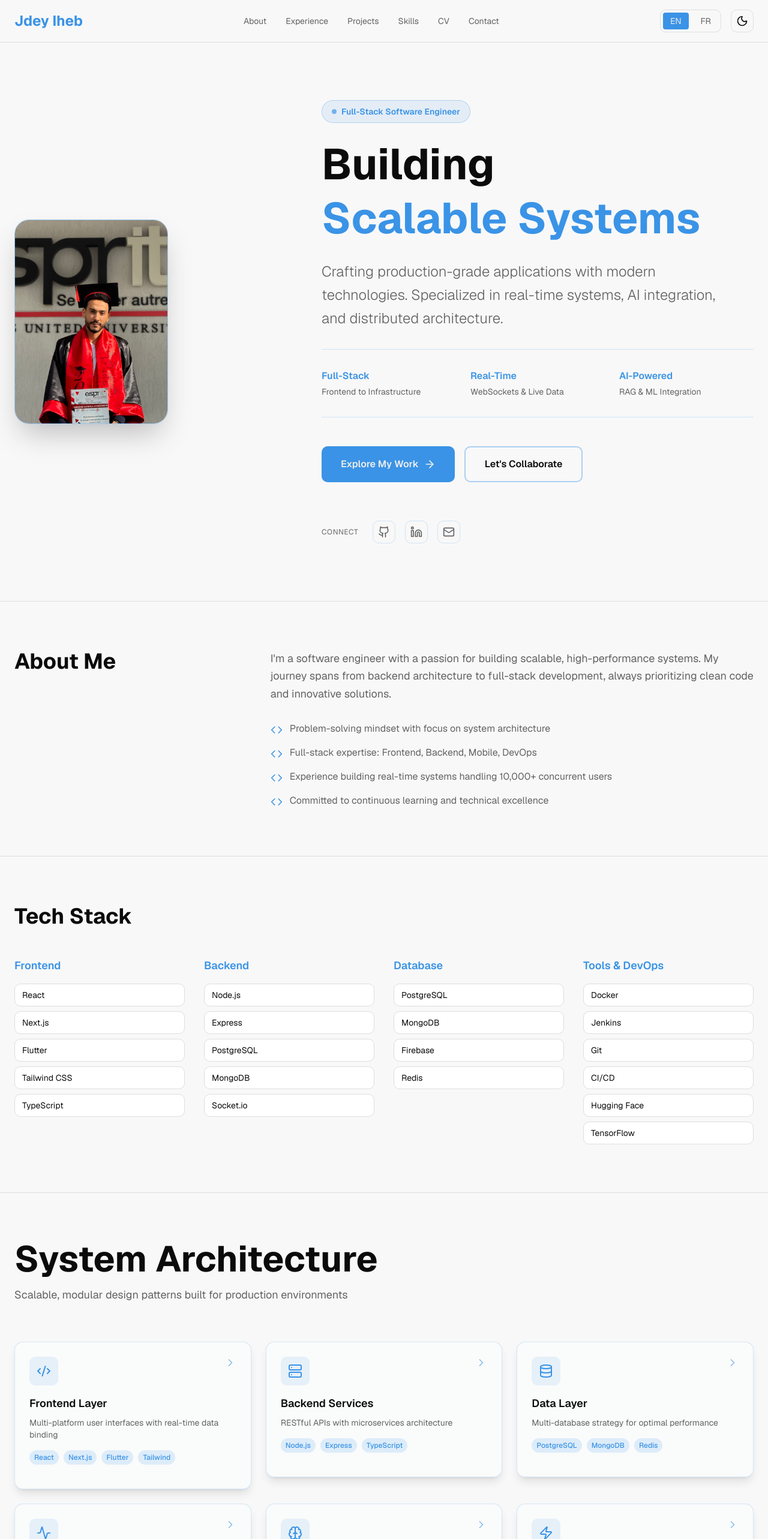
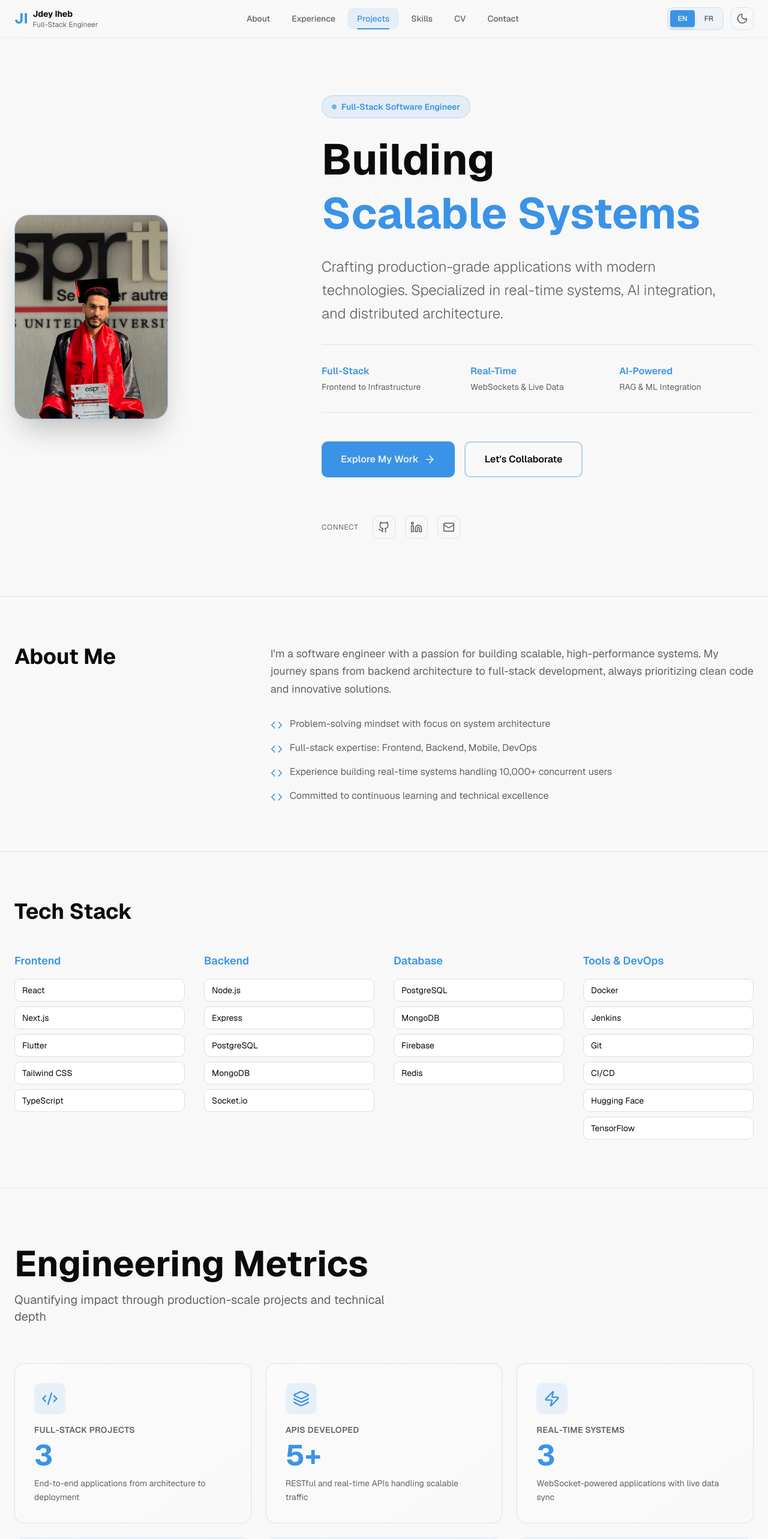
Before and after one commit to ihebjdey2/portfolio-creation, a Next.js app: page / in a window 1280 px wide. Shown: the top 2566 px of the page at 60% size. Built offline with nearby package versions, Linux system fonts and the light colour scheme.

Commit message:
feat: add premium sticky nav bar and metrics section\n\nImplement glassmorphism nav bar with active section detection\nand animated metrics section with bilingual support.

```diff
--- a/app/page.tsx
+++ b/app/page.tsx
@@ -7,6 +7,7 @@ import { Header } from '@/components/header'
 import { ProjectCard } from '@/components/project-card'
 import { TungoCaseStudy } from '@/components/tungo-case-study'
 import { ArchitectureSection } from '@/components/architecture-section'
+import { MetricsSection } from '@/components/metrics-section'
 import { useState } from 'react'
 
 const skillsData = {
@@ -470,6 +471,9 @@ export default function Home() {
         </div>
       </section>
 
+      {/* Metrics Section */}
+      <MetricsSection language={language} />
+
       {/* Architecture Section */}
       <ArchitectureSection language={language} />
 
--- a/components/header.tsx
+++ b/components/header.tsx
@@ -1,7 +1,7 @@
 'use client'
 
-import { useState } from 'react'
-import { Menu, X, Moon, Sun, Globe } from 'lucide-react'
+import { useState, useEffect } from 'react'
+import { Menu, X, Moon, Sun } from 'lucide-react'
 import { useTheme } from '@/lib/theme-context'
 import { useLanguage, Language } from '@/lib/language-context'
 import { translations } from '@/lib/translations'
@@ -17,6 +17,7 @@ const navigation = [
 
 export function Header() {
   const [mobileMenuOpen, setMobileMenuOpen] = useState(false)
+  const [activeSection, setActiveSection] = useState('')
   const { theme, toggleTheme } = useTheme()
   const { language, setLanguage } = useLanguage()
   const t = translations[language]
@@ -25,33 +26,71 @@ export function Header() {
     setLanguage(lang)
   }
 
+  // Detect active section on scroll
+  useEffect(() => {
+    const handleScroll = () => {
+      const sections = navigation.map(item => item.name)
+      for (const section of sections) {
+        const element = document.getElementById(section)
+        if (element) {
+          const rect = element.getBoundingClientRect()
+          if (rect.top <= 100 && rect.bottom >= 100) {
+            setActiveSection(section)
+            break
+          }
+        }
+      }
+    }
+
+    window.addEventListener('scroll', handleScroll)
+    return () => window.removeEventListener('scroll', handleScroll)
+  }, [])
+
+  const isNavItemActive = (itemName: string) => activeSection === itemName
+
   return (
-    <header className="sticky top-0 z-50 border-b border-border bg-background/95 backdrop-blur">
-      <div className="max-w-7xl mx-auto px-6 py-4 flex items-center justify-between">
-        <div className="text-2xl font-bold text-primary">Jdey Iheb</div>
+    <header className="sticky top-0 z-50 border-b border-primary/10 bg-background/30 backdrop-blur-xl supports-[backdrop-filter]:bg-background/20">
+      <div className="max-w-7xl mx-auto px-6 py-3 flex items-center justify-between">
+        {/* Logo */}
+        <a href="#" className="flex items-center gap-2 group">
+          <div className="text-2xl font-bold bg-gradient-to-r from-primary to-accent bg-clip-text text-transparent group-hover:opacity-80 transition-opacity">
+            JI
+          </div>
+          <div className="hidden sm:block">
+            <p className="text-sm font-bold text-foreground">Jdey Iheb</p>
+            <p className="text-xs text-muted-foreground">Full-Stack Engineer</p>
+          </div>
+        </a>
 
         {/* Desktop Navigation */}
-        <nav className="hidden md:flex items-center gap-8">
+        <nav className="hidden md:flex items-center gap-1">
           {navigation.map((item) => (
             <a
               key={item.name}
               href={item.href}
-              className="text-sm text-muted-foreground hover:text-foreground transition-colors"
+              className={`px-4 py-2 text-sm font-medium rounded-lg transition-all duration-300 relative ${
+                isNavItemActive(item.name)
+                  ? 'text-primary bg-primary/10'
+                  : 'text-muted-foreground hover:text-foreground hover:bg-primary/5'
+              }`}
             >
               {t.nav[item.name as keyof typeof t.nav]}
+              {isNavItemActive(item.name) && (
+                <span className="absolute bottom-0 left-4 right-4 h-0.5 bg-gradient-to-r from-primary to-accent rounded-full"></span>
+              )}
             </a>
           ))}
         </nav>
 
         {/* Desktop Controls */}
-        <div className="hidden md:flex items-center gap-4">
-          {/* Language Selector */}
-          <div className="flex items-center gap-2 border border-border rounded-lg p-1">
+        <div className="hidden md:flex items-center gap-3">
+          {/* Language Selector - Premium */}
+          <div className="flex items-center gap-1 p-1 rounded-lg bg-primary/5 border border-primary/20 hover:border-primary/40 transition-all duration-300">
             <button
               onClick={() => handleLanguageChange('en')}
-              className={`px-3 py-1 rounded text-sm transition-colors ${
+              className={`px-3 py-1.5 rounded text-xs font-semibold transition-all duration-300 ${
                 language === 'en'
-                  ? 'bg-primary text-primary-foreground'
+                  ? 'bg-primary text-primary-foreground shadow-md'
                   : 'text-muted-foreground hover:text-foreground'
               }`}
             >
@@ -59,9 +98,9 @@ export function Header() {
             </button>
             <button
               onClick={() => handleLanguageChange('fr')}
-              className={`px-3 py-1 rounded text-sm transition-colors ${
+              className={`px-3 py-1.5 rounded text-xs font-semibold transition-all duration-300 ${
                 language === 'fr'
-                  ? 'bg-primary text-primary-foreground'
+                  ? 'bg-primary text-primary-foreground shadow-md'
                   : 'text-muted-foreground hover:text-foreground'
               }`}
             >
@@ -69,10 +108,10 @@ export function Header() {
             </button>
           </div>
 
-          {/* Theme Toggle */}
+          {/* Theme Toggle - Premium */}
           <button
             onClick={toggleTheme}
-            className="p-2 rounded-lg border border-border hover:bg-secondary transition-colors"
+            className="p-2 rounded-lg border border-primary/20 hover:border-primary/40 hover:bg-primary/5 text-muted-foreground hover:text-primary transition-all duration-300"
             aria-label="Toggle theme"
           >
             {theme === 'dark' ? <Sun size={20} /> : <Moon size={20} />}
@@ -84,7 +123,7 @@ export function Header() {
           {/* Mobile Theme Toggle */}
           <button
             onClick={toggleTheme}
-            className="p-2 rounded-lg hover:bg-secondary transition-colors"
+            className="p-2 rounded-lg hover:bg-primary/5 text-muted-foreground hover:text-primary transition-all duration-300"
             aria-label="Toggle theme"
           >
             {theme === 'dark' ? <Sun size={20} /> : <Moon size={20} />}
@@ -92,21 +131,25 @@ export function Header() {
 
           <button
             onClick={() => setMobileMenuOpen(!mobileMenuOpen)}
-            className="text-foreground"
+            className="p-2 rounded-lg hover:bg-primary/5 text-foreground transition-all duration-300"
           >
             {mobileMenuOpen ? <X size={24} /> : <Menu size={24} />}
           </button>
         </div>
       </div>
 
-      {/* Mobile Navigation */}
+      {/* Mobile Navigation - Premium Glass Effect */}
       {mobileMenuOpen && (
-        <nav className="md:hidden border-t border-border bg-secondary/50 p-4 space-y-3">
+        <nav className="md:hidden border-t border-primary/10 bg-background/50 backdrop-blur-lg p-4 space-y-2 animate-fade-in">
           {navigation.map((item) => (
             <a
               key={item.name}
               href={item.href}
-              className="block text-sm text-muted-foreground hover:text-foreground transition-colors py-2"
+              className={`block px-4 py-3 rounded-lg text-sm font-medium transition-all duration-300 ${
+                isNavItemActive(item.name)
+                  ? 'bg-primary/15 text-primary border border-primary/30'
+                  : 'text-muted-foreground hover:text-foreground hover:bg-primary/5'
+              }`}
               onClick={() => setMobileMenuOpen(false)}
             >
               {t.nav[item.name as keyof typeof t.nav]}
@@ -114,16 +157,16 @@ export function Header() {
           ))}
 
           {/* Mobile Language Selector */}
-          <div className="pt-4 border-t border-border flex gap-2">
+          <div className="pt-4 border-t border-primary/10 flex gap-2">
             <button
               onClick={() => {
                 handleLanguageChange('en')
                 setMobileMenuOpen(false)
               }}
-              className={`flex-1 px-3 py-2 rounded text-sm transition-colors ${
+              className={`flex-1 px-3 py-2 rounded-lg text-xs font-semibold transition-all duration-300 ${
                 language === 'en'
-                  ? 'bg-primary text-primary-foreground'
-                  : 'bg-card text-muted-foreground hover:text-foreground'
+                  ? 'bg-primary text-primary-foreground shadow-md'
+                  : 'bg-card text-muted-foreground hover:text-foreground hover:bg-primary/5'
               }`}
             >
               English
@@ -133,10 +176,10 @@ export function Header() {
                 handleLanguageChange('fr')
                 setMobileMenuOpen(false)
               }}
-              className={`flex-1 px-3 py-2 rounded text-sm transition-colors ${
+              className={`flex-1 px-3 py-2 rounded-lg text-xs font-semibold transition-all duration-300 ${
                 language === 'fr'
-                  ? 'bg-primary text-primary-foreground'
-                  : 'bg-card text-muted-foreground hover:text-foreground'
+                  ? 'bg-primary text-primary-foreground shadow-md'
+                  : 'bg-card text-muted-foreground hover:text-foreground hover:bg-primary/5'
               }`}
             >
               Français
--- /dev/null
+++ b/components/metrics-section.tsx
@@ -0,0 +1,188 @@
+'use client'
+
+import { useEffect, useState } from 'react'
+import { Code2, Zap, Smartphone, Brain, Layers, Cpu } from 'lucide-react'
+
+interface MetricCardProps {
+  icon: React.ReactNode
+  label: string
+  value: number
+  suffix?: string
+  description: string
+}
+
+function MetricCard({ icon, label, value, suffix = '', description }: MetricCardProps) {
+  const [count, setCount] = useState(0)
+
+  useEffect(() => {
+    let start = 0
+    const increment = Math.ceil(value / 50)
+    const timer = setInterval(() => {
+      start += increment
+      if (start >= value) {
+        setCount(value)
+        clearInterval(timer)
+      } else {
+        setCount(start)
+      }
+    }, 30)
+    return () => clearInterval(timer)
+  }, [value])
+
+  return (
+    <div className="group relative rounded-2xl p-6 md:p-8 border border-primary/20 bg-gradient-to-br from-card/40 to-card/20 hover:border-primary/40 hover:from-card/60 hover:to-card/40 transition-all duration-500 overflow-hidden backdrop-blur-sm">
+      {/* Animated gradient background */}
+      <div className="absolute inset-0 bg-gradient-to-r from-primary/0 via-primary/5 to-accent/0 opacity-0 group-hover:opacity-100 transition-opacity duration-500 -z-10"></div>
+
+      {/* Glow effect */}
+      <div className="absolute -inset-1 bg-gradient-to-r from-primary/20 to-accent/20 rounded-2xl blur-xl opacity-0 group-hover:opacity-100 transition-opacity duration-500 -z-20"></div>
+
+      <div className="relative z-10 flex flex-col h-full">
+        {/* Icon */}
+        <div className="mb-4 inline-flex w-fit p-3 rounded-lg bg-primary/10 group-hover:bg-primary/20 transition-colors duration-300">
+          <div className="text-primary group-hover:scale-110 transition-transform duration-300">
+            {icon}
+          </div>
+        </div>
+
+        {/* Label */}
+        <p className="text-sm font-semibold text-muted-foreground uppercase tracking-wide mb-2">
+          {label}
+        </p>
+
+        {/* Animated Counter */}
+        <div className="mb-3">
+          <span className="text-4xl md:text-5xl font-bold bg-gradient-to-r from-primary to-accent bg-clip-text text-transparent">
+            {count}
+            {suffix}
+          </span>
+        </div>
+
+        {/* Description */}
+        <p className="text-sm text-muted-foreground leading-relaxed">{description}</p>
+      </div>
+    </div>
+  )
+}
+
+interface MetricsProps {
+  language: 'en' | 'fr'
+}
+
+export function MetricsSection({ language }: MetricsProps) {
+  const metrics = {
+    en: [
+      {
+        icon: <Code2 size={28} />,
+        label: 'Full-Stack Projects',
+        value: 3,
+        description: 'End-to-end applications from architecture to deployment',
+      },
+      {
+        icon: <Layers size={28} />,
+        label: 'APIs Developed',
+        value: 5,
+        suffix: '+',
+        description: 'RESTful and real-time APIs handling scalable traffic',
+      },
+      {
+        icon: <Zap size={28} />,
+        label: 'Real-Time Systems',
+        value: 3,
+        description: 'WebSocket-powered applications with live data sync',
+      },
+      {
+        icon: <Smartphone size={28} />,
+        label: 'Mobile Apps',
+        value: 2,
+        description: 'Cross-platform mobile applications (Flutter)',
+      },
+      {
+        icon: <Brain size={28} />,
+        label: 'AI Integrations',
+        value: 2,
+        suffix: '+',
+        description: 'RAG-based chatbots and machine learning models',
+      },
+      {
+        icon: <Cpu size={28} />,
+        label: 'Technologies',
+        value: 20,
+        suffix: '+',
+        description: 'Languages, frameworks, and tools mastered',
+      },
+    ],
+    fr: [
+      {
+        icon: <Code2 size={28} />,
+        label: 'Projets Full-Stack',
+        value: 3,
+        description: 'Applications complètes de l\'architecture au déploiement',
+      },
+      {
+        icon: <Layers size={28} />,
+        label: 'APIs Développées',
+        value: 5,
+        suffix: '+',
+        description: 'APIs RESTful et temps réel gérant le trafic scalable',
+      },
+      {
+        icon: <Zap size={28} />,
+        label: 'Systèmes Temps Réel',
+        value: 3,
+        description: 'Applications WebSocket avec synchronisation données live',
+      },
+      {
+        icon: <Smartphone size={28} />,
+        label: 'Applications Mobile',
+        value: 2,
+        description: 'Applications mobiles cross-plateforme (Flutter)',
+      },
+      {
+        icon: <Brain size={28} />,
+        label: 'Intégrations IA',
+        value: 2,
+        suffix: '+',
+        description: 'Chatbots RAG et modèles apprentissage automatique',
+      },
+      {
+        icon: <Cpu size={28} />,
+        label: 'Technologies',
+        value: 20,
+        suffix: '+',
+        description: 'Langages, frameworks et outils maîtrisés',
+      },
+    ],
+  }
+
+  const currentMetrics = metrics[language]
+  const title = language === 'en' ? 'Engineering Metrics' : 'Métriques d\'Ingénierie'
+  const subtitle = language === 'en'
+    ? 'Quantifying impact through production-scale projects and technical depth'
+    : 'Quantifier l\'impact par des projets à l\'échelle de la production et la profondeur technique'
+
+  return (
+    <section className="relative max-w-7xl mx-auto px-6 py-24 border-t border-primary/10">
+      {/* Section Header */}
+      <div className="mb-16">
+        <h2 className="text-5xl md:text-6xl font-bold mb-4 text-foreground">{title}</h2>
+        <p className="text-xl text-muted-foreground max-w-2xl">{subtitle}</p>
+      </div>
+
+      {/* Metrics Grid */}
+      <div className="grid md:grid-cols-2 lg:grid-cols-3 gap-6">
+        {currentMetrics.map((metric, idx) => (
+          <div key={idx} style={{ animationDelay: `${idx * 100}ms` }} className="animate-fade-in">
+            <MetricCard
+              icon={metric.icon}
+              label={metric.label}
+              value={metric.value}
+              suffix={metric.suffix}
+              description={metric.description}
+            />
+          </div>
+        ))}
+      </div>
+    </section>
+  )
+}
```
